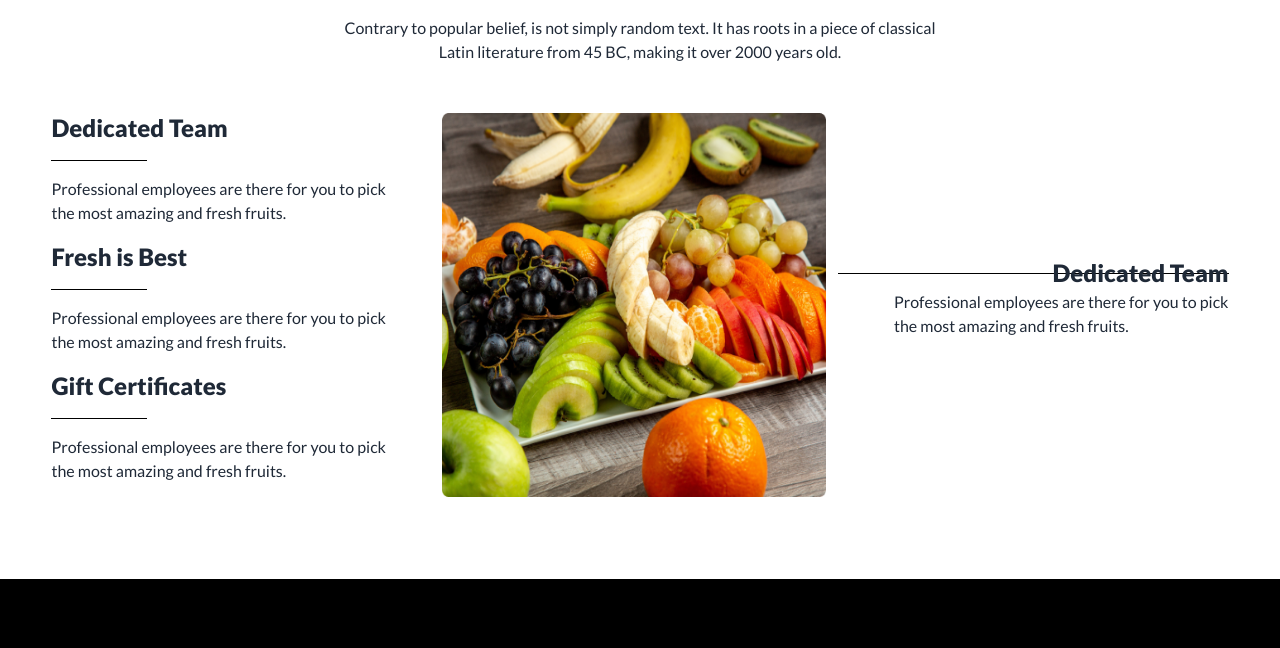
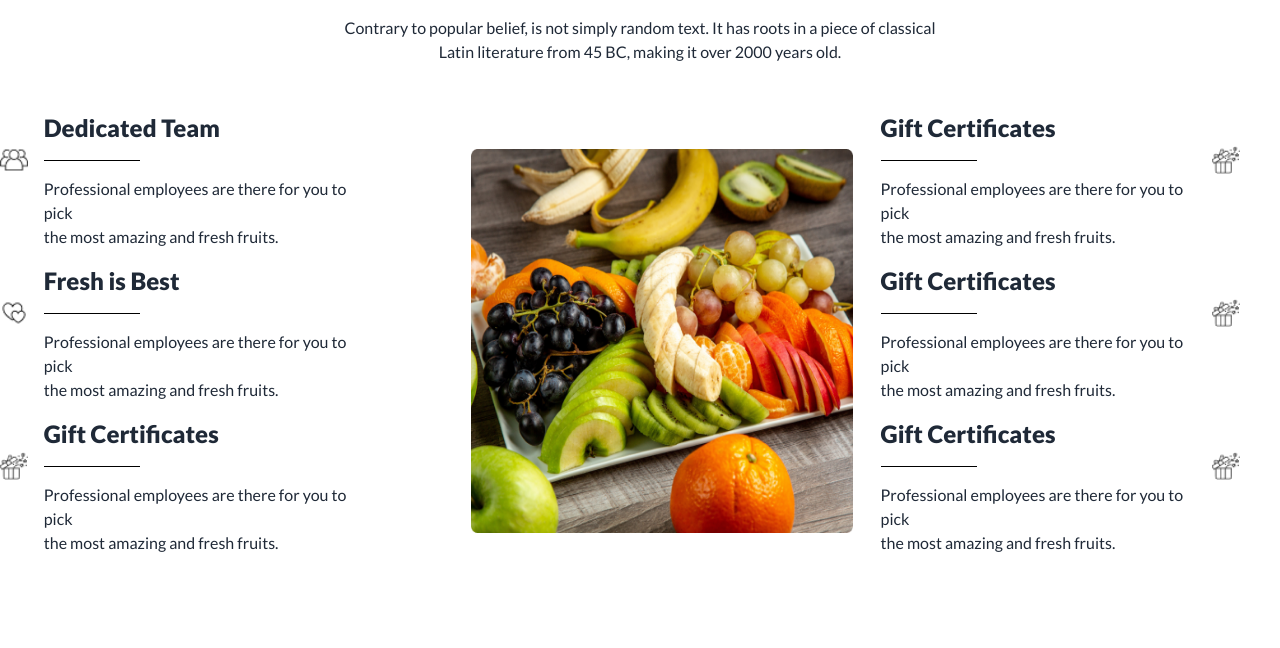
Before and after one commit to sabila111/B8A3-fruit-brust-website, a plain HTML site: page index.html in a window 1280 px wide. Shown: the part 2980-3628 px from the top of the page. Drawn offline with nearby package versions, Linux system fonts and the light colour scheme.

Commit message:
added something

```diff
--- a/index.html
+++ b/index.html
@@ -489,34 +489,76 @@
       <div class="flex flex-row justify-center items-center pt-12">
         <!--together no.1-->
         <div class="pr-14">
-          <h2 class="text-2xl font-black ">Dedicated Team</h2>
-          <div class="flex items-center justify-center border-t border-black mt-4 pt-4  w-24 ">
+          <div class="flex items-center pr-10 ">
+            <img src="images/group 1.png" alt="" class="w-7 mb-14">
+            <div class="ml-4">
+              <h2 class="text-2xl font-black">Dedicated Team</h2>
+              <div class="flex items-center justify-center border-t border-black mt-4 pt-4 w-24"></div>
+              <p class="text-base font-normal pb-4">Professional employees are there for you to pick <br> the most amazing and fresh fruits.</p>
+            </div>
           </div>
-          <p class="text-base font-normal pb-4 ">Professional employees are there for you to pick <br> the most amazing and fresh fruits.</p>
-          <h2 class="text-2xl font-black ">Fresh is Best</h2>
-          <div class="flex items-center justify-center border-t border-black mt-4 pt-4  w-24 ">
+
+         <!--together no.2-->
+         <div class="flex items-center pr-10 ">
+          <img src="images/love 1.png" alt="" class="w-7 mb-14">
+          <div class="ml-4">
+            <h2 class="text-2xl font-black">Fresh is Best</h2>
+            <div class="flex items-center justify-center border-t border-black mt-4 pt-4 w-24"></div>
+            <p class="text-base font-normal pb-4">Professional employees are there for you to pick <br> the most amazing and fresh fruits.</p>
           </div>
-          <p class="text-base font-normal pb-4  ">Professional employees are there for you to pick <br> the most amazing and fresh fruits.</p>
-          <h2 class="text-2xl font-black ">Gift Certificates</h2>
-          <div class="flex items-center justify-center border-t border-black mt-4 pt-4  w-24 ">
+        </div>
+
+        <!--together no.3-->
+          <div class="flex items-center pr-10 ">
+          <img src="images/gift-box 1.png" alt="" class="w-7 mb-14">
+          <div class="ml-4">
+            <h2 class="text-2xl font-black">Gift Certificates</h2>
+            <div class="flex items-center justify-center border-t border-black mt-4 pt-4 w-24"></div>
+            <p class="text-base font-normal pb-4">Professional employees are there for you to pick <br> the most amazing and fresh fruits.</p>
           </div>
-          <p class="text-base font-normal pb-4">Professional employees are there for you to pick <br> the most amazing and fresh fruits.</p>
+        </div>
 
         </div>
 
-        <!--together no.2-->
+        <!--together img no.2-->
         <div >
           <img class="w-96 h-96" src="images/whychoose1.png" alt="">
         </div>
 
-         <!--together no.3-->
-        <div class="pl-3 relative  ">
-          <h2 class="absolute inset-y-0 right-0  text-2xl font-black pl-14 ">Dedicated Team</h2>
-          <p class=" text-base font-normal border-t border-black mt-4 pt-4 pb-4 pl-14  ">Professional employees are there for you to pick <br> the most amazing and fresh fruits.</p>
+         <!--together reverse row no.3-->
+        <div class="pl-3">
+
+          <div class="flex  flex-row-reverse items-center pr-10 ">
+            <img src="images/gift-box 1.png" alt="" class="w-7 mb-14">
+            <div class="ml-4">
+              <h2 class="text-2xl font-black">Gift Certificates</h2>
+              <div class="flex  items-center justify-center border-t border-black mt-4 pt-4 w-24"></div>
+              <p class="text-base font-normal pb-4">Professional employees are there for you to pick <br> the most amazing and fresh fruits.</p>
+            </div>
+          </div>
+          <div class="flex  flex-row-reverse items-center pr-10 ">
+            <img src="images/gift-box 1.png" alt="" class="w-7 mb-14">
+            <div class="ml-4">
+              <h2 class="text-2xl font-black">Gift Certificates</h2>
+              <div class="flex  items-center justify-center border-t border-black mt-4 pt-4 w-24"></div>
+              <p class="text-base font-normal pb-4">Professional employees are there for you to pick <br> the most amazing and fresh fruits.</p>
+            </div>
+          </div>
+          <div class="flex  flex-row-reverse items-center pr-10 ">
+            <img src="images/gift-box 1.png" alt="" class="w-7 mb-14">
+            <div class="ml-4">
+              <h2 class="text-2xl font-black">Gift Certificates</h2>
+              <div class="flex  items-center justify-center border-t border-black mt-4 pt-4 w-24"></div>
+              <p class="text-base font-normal pb-4">Professional employees are there for you to pick <br> the most amazing and fresh fruits.</p>
+            </div>
+          </div>
+
         </div>
+
       </div>
     </section>
   </main>
+
   <footer>
          <div class="flex flex-col justify-center items-center bg-black mt-6">
           <div class="flex gap-1 items-center pt-36 pb-5">
```
Also changed, not shown: images/gift-box 1.png (added), images/love 1.png (added).
